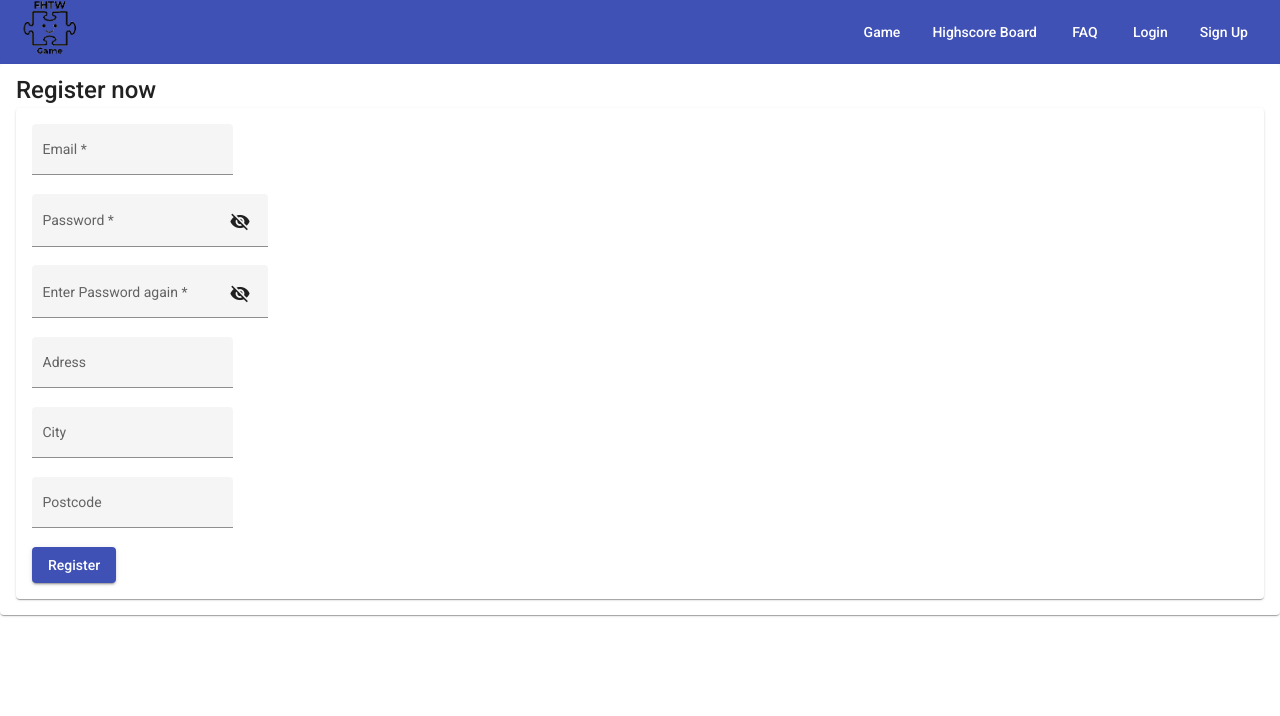
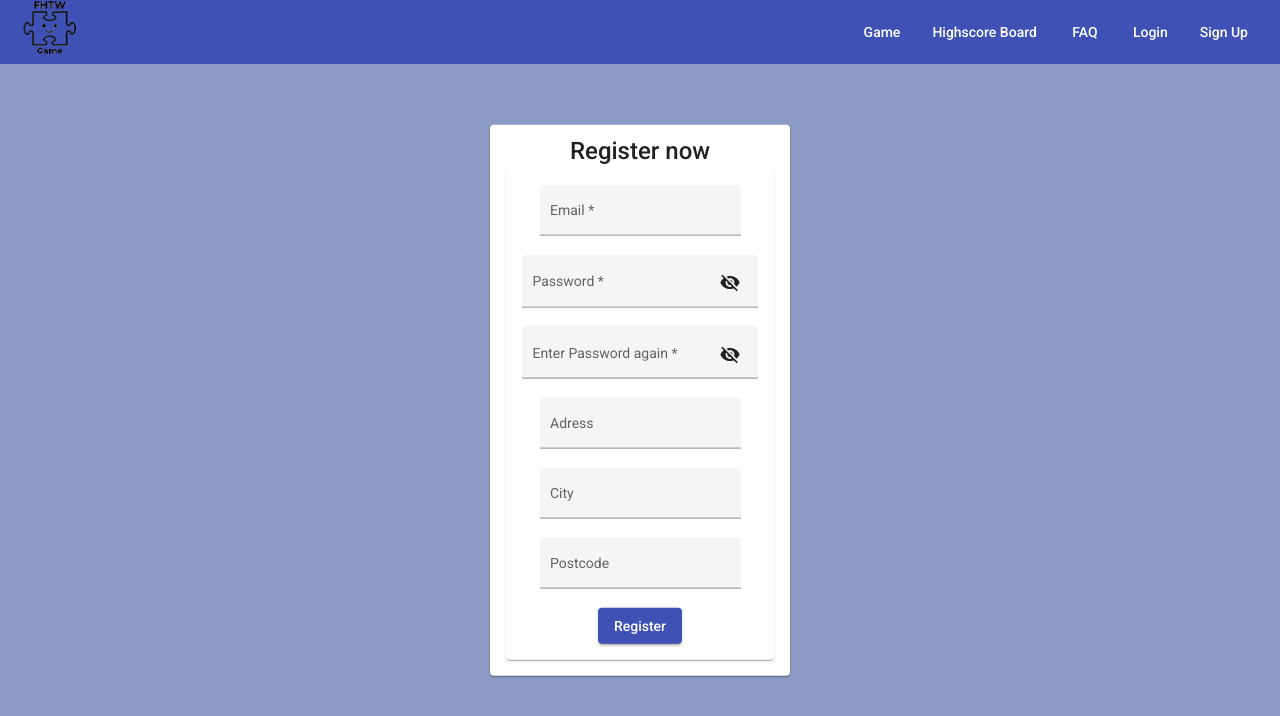
Before and after one commit to kaetey/WEBFR-Puzzle, an Angular app: page /signup in a window 1280 px wide. Shown: the top 716 px of the page. Built offline with nearby package versions, Linux system fonts and the light colour scheme; no server answers.

Commit message:
background color and signup styling

```diff
--- a/src/app/signup/signup.component.css
+++ b/src/app/signup/signup.component.css
@@ -0,0 +1,9 @@
+.card {
+    max-width: 300px;
+    text-align: center;
+    position: absolute; /*centering in the viewport*/
+    top: 50%;
+    left: 50%;
+    margin-right: -50%;
+    transform: translate(-50%, -50%);
+}
--- a/src/styles.css
+++ b/src/styles.css
@@ -7,3 +7,6 @@ body { margin: 0; font-family: Roboto, "Helvetica Neue", sans-serif; }
 .floatR{
     float: right;
 }
+body {
+    background-color: rgb(140, 153, 194);
+}
```
